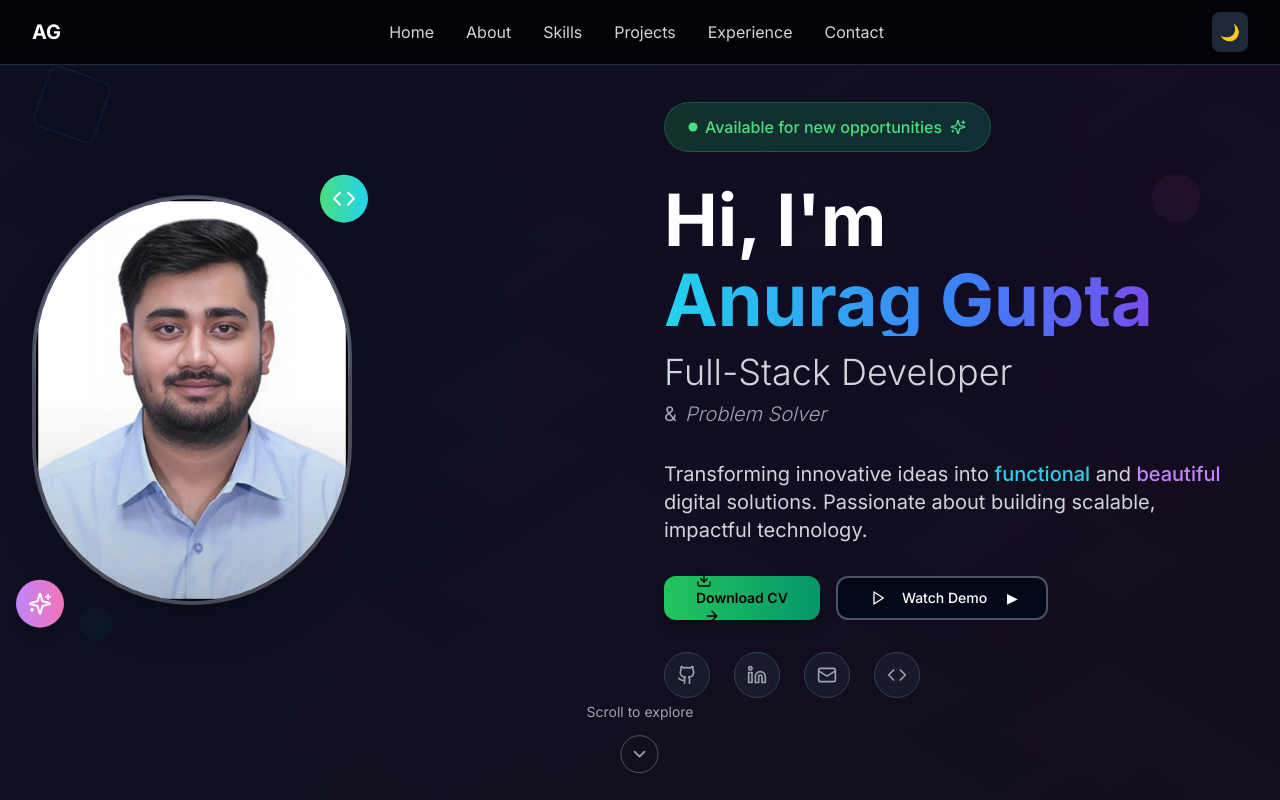
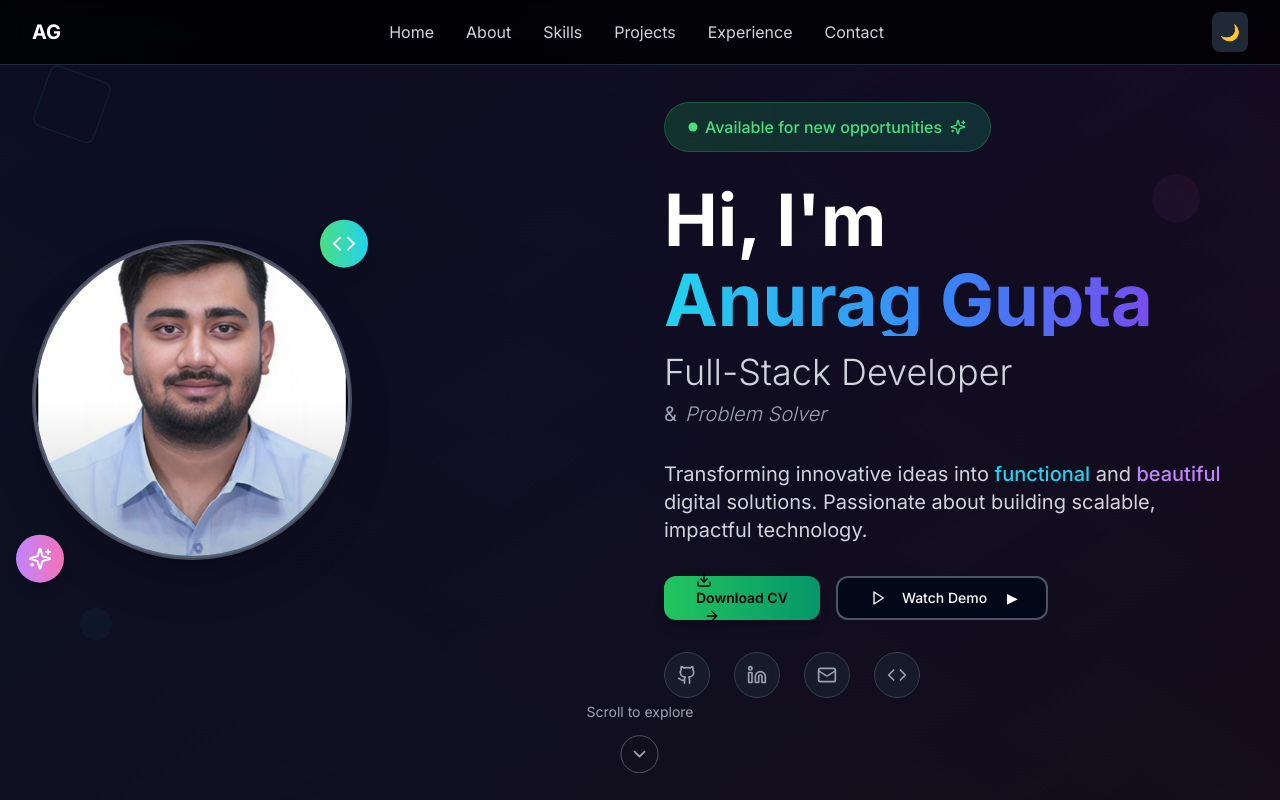
Before and after one commit to anurag-gupta1708/anurag-gupta1708-portfolio, a React (Vite) app: page / in a window 1280 px wide. Shown: the top 800 px of the page. Built offline with nearby package versions, Linux system fonts and the light colour scheme.

Commit message:
Add profile image to HeroSection
Add the provided profile image to the HeroSection component.

```diff
--- a/src/components/HeroSection.tsx
+++ b/src/components/HeroSection.tsx
@@ -80,11 +80,11 @@ const HeroSection = () => {
                 initial={{ scale: 0.8, opacity: 0}}
                 animate={{ scale: 1, opacity: 1 }}
                 transition={{ duration: 1, delay: 0.3 }}
-                className="relative w-80 h-75 rounded-full overflow-hidden border-4 border-white/25 shadow-2xl"
+                className="relative w-80 h-80 rounded-full overflow-hidden border-4 border-white/25 shadow-2xl"
               >
                 <img
-                  src="public/_DSF8625 (1).jpg"
-                  alt=""
+                  src="/lovable-uploads/2fe69ebc-bcd3-4c0d-acc6-5ce738339a18.png"
+                  alt="Anurag Gupta"
                   className="w-full h-full object-cover"
                 />
 
```
Also changed, not shown: public/lovable-uploads/2fe69ebc-bcd3-4c0d-acc6-5ce738339a18.png (added).
